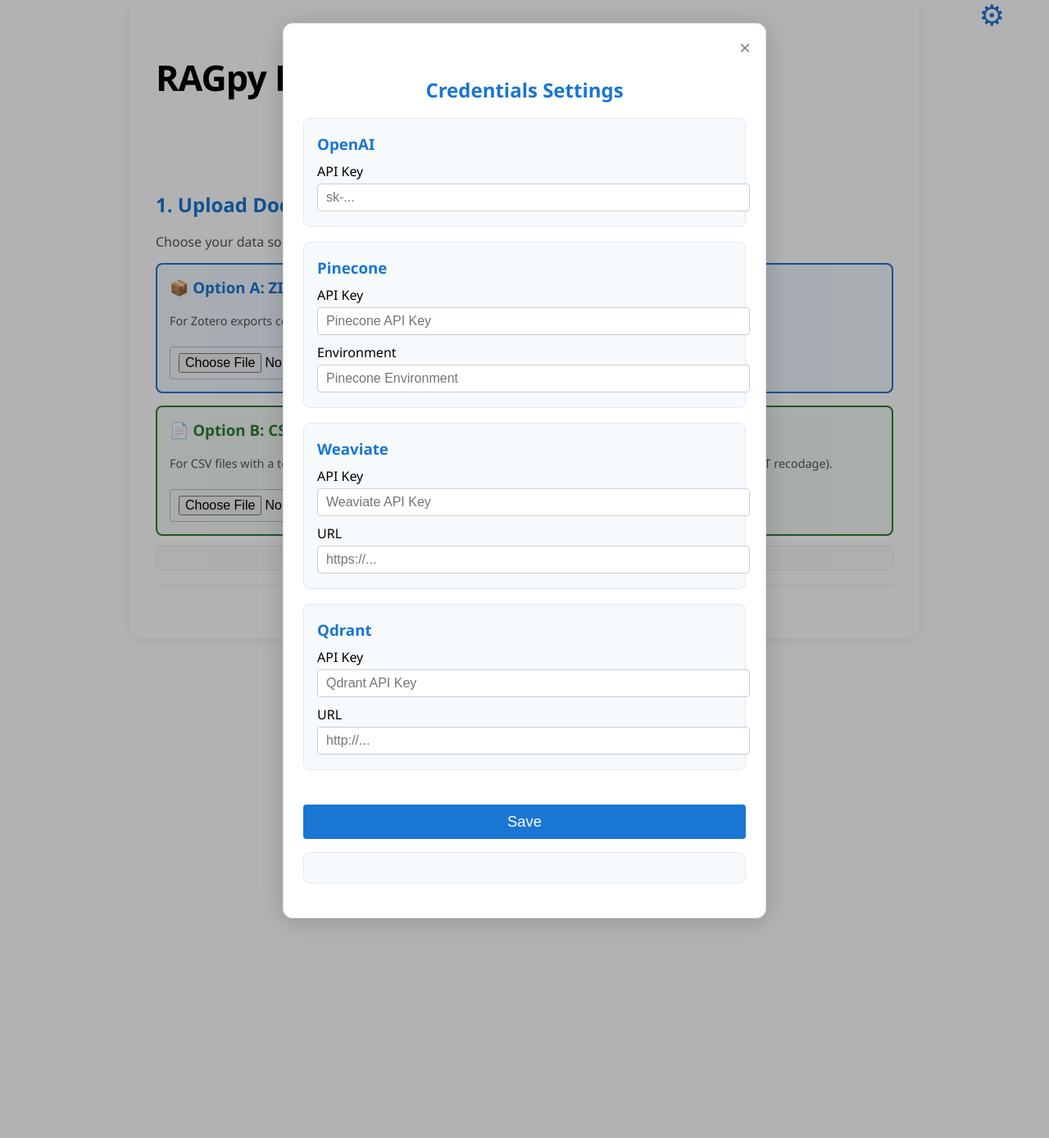
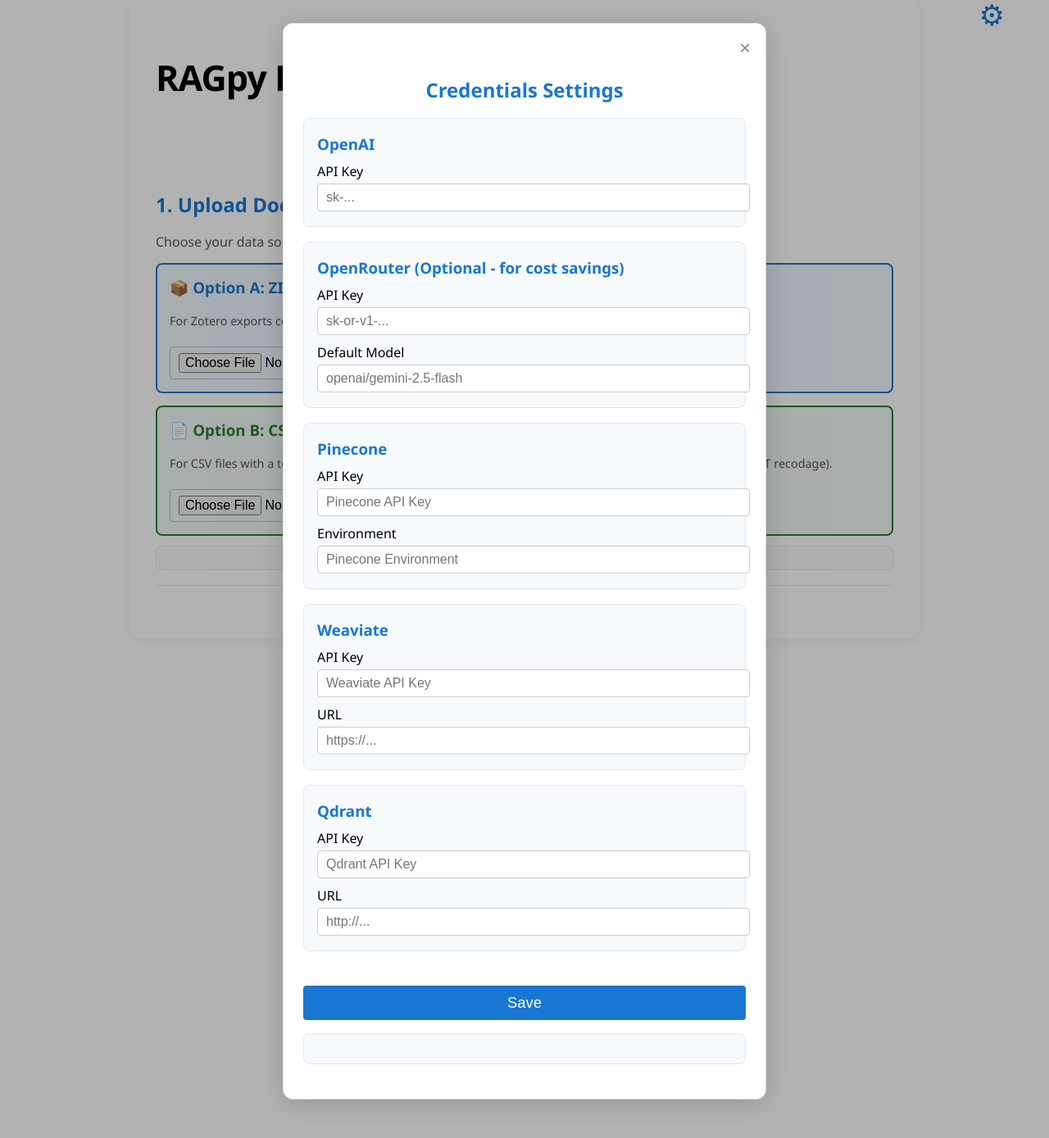
Before and after one commit to MyWebIntelligence/ragpy, a FastAPI app: page / in a window 1280 px wide, after a click that opens the changed part. Shown: the part 36-1425 px from the top of the page at 82% size. Run offline with FastAPI, Linux system fonts and the light colour scheme.

Commit message:
Openrouter access LLM

```diff
--- a/app/main.py
+++ b/app/main.py
@@ -501,7 +501,8 @@ async def get_credentials():
         logger.error(f".env file not found at: {env_path}")
         # Return empty strings for all keys if .env doesn't exist, so frontend form is populated correctly
         credential_keys_on_missing = [
-            "OPENAI_API_KEY", "PINECONE_API_KEY", "PINECONE_ENV",
+            "OPENAI_API_KEY", "OPENROUTER_API_KEY", "OPENROUTER_DEFAULT_MODEL",
+            "PINECONE_API_KEY", "PINECONE_ENV",
             "WEAVIATE_API_KEY", "WEAVIATE_URL", "QDRANT_API_KEY", "QDRANT_URL"
         ]
         empty_credentials = {k: "" for k in credential_keys_on_missing}
@@ -524,7 +525,7 @@ async def get_credentials():
 
     # Return just the credentials keys that we need for the form
     credential_keys = [
-        "OPENAI_API_KEY",
+        "OPENAI_API_KEY", "OPENROUTER_API_KEY", "OPENROUTER_DEFAULT_MODEL",
         "PINECONE_API_KEY", "PINECONE_ENV",
         "WEAVIATE_API_KEY", "WEAVIATE_URL",
         "QDRANT_API_KEY", "QDRANT_URL"
@@ -571,7 +572,8 @@ async def save_credentials(
     # Only update keys that are explicitly part of the credentials form
     # This prevents accidental overwriting of other .env variables if `data` contains more keys.
     credential_keys_to_save = [
-        "OPENAI_API_KEY", "PINECONE_API_KEY", "PINECONE_ENV",
+        "OPENAI_API_KEY", "OPENROUTER_API_KEY", "OPENROUTER_DEFAULT_MODEL",
+        "PINECONE_API_KEY", "PINECONE_ENV",
         "WEAVIATE_API_KEY", "WEAVIATE_URL", "QDRANT_API_KEY", "QDRANT_URL"
     ]
     updated_keys = []
@@ -654,9 +656,11 @@ async def get_first_chunk(path: str = Query(...), filetype: str = Query(...)): #
         return JSONResponse(status_code=500, content={"error": f"Failed to read chunk file: {e}"})
 
 @app.post("/initial_text_chunking")
-async def initial_text_chunking(path: str = Form(...)): # path is now relative to UPLOAD_DIR
+async def initial_text_chunking(path: str = Form(...), model: str = Form(None)): # path is now relative to UPLOAD_DIR
     absolute_processing_path = os.path.abspath(os.path.join(UPLOAD_DIR, path))
     logger.info(f"initial_text_chunking received relative path: '{path}', resolved to absolute: '{absolute_processing_path}'")
+    if model:
+        logger.info(f"LLM model specified for recoding: {model}")
 
     input_csv = os.path.join(absolute_processing_path, f"{BASE_CHUNK_OUTPUT_NAME}.csv")
     output_json = os.path.join(absolute_processing_path, f"{BASE_CHUNK_OUTPUT_NAME}_chunks.json")
@@ -670,13 +674,18 @@ async def initial_text_chunking(path: str = Form(...)): # path is now relative t
         script_path = os.path.abspath(os.path.join(RAGPY_DIR, "scripts", "rad_chunk.py"))
         logger.info(f"Executing rad_chunk.py (initial) with script: {script_path}, input: {input_csv}, output dir: {absolute_processing_path}")
 
-        # Modifié pour que stdout/stderr du script aillent vers la console uvicorn
-        subprocess.run([
+        # Build command with optional --model parameter
+        cmd = [
             "python3", script_path,
             "--phase", "initial",
             "--input", input_csv,
             "--output", absolute_processing_path
-        ], check=True, timeout=3600) # Timeout augmenté à 1 heure (3600 secondes)
+        ]
+        if model:
+            cmd.extend(["--model", model])
+
+        # Modifié pour que stdout/stderr du script aillent vers la console uvicorn
+        subprocess.run(cmd, check=True, timeout=3600) # Timeout augmenté à 1 heure (3600 secondes)
     except subprocess.TimeoutExpired:
         logger.error(f"Initial chunking script timed out after 1 hour. Path: {absolute_processing_path}")
         return JSONResponse(status_code=504, content={"error": "Initial chunking timed out (1 hour)."})
--- a/app/templates/index.html
+++ b/app/templates/index.html
@@ -95,6 +95,13 @@
           <input type="text" id="openaiKey" name="OPENAI_API_KEY" autocomplete="off" placeholder="sk-..." />
         </div>
         <div style="background: #f7fafd; border-radius: 8px; padding: 18px 16px; margin-bottom: 18px; border: 1px solid #e3e8f0;">
+          <h3 style="margin-top:0; margin-bottom: 10px; color: #1976d2;">OpenRouter (Optional - for cost savings)</h3>
+          <label for="openrouterKey">API Key</label>
+          <input type="text" id="openrouterKey" name="OPENROUTER_API_KEY" autocomplete="off" placeholder="sk-or-v1-..." />
+          <label for="openrouterModel">Default Model</label>
+          <input type="text" id="openrouterModel" name="OPENROUTER_DEFAULT_MODEL" autocomplete="off" placeholder="openai/gemini-2.5-flash" />
+        </div>
+        <div style="background: #f7fafd; border-radius: 8px; padding: 18px 16px; margin-bottom: 18px; border: 1px solid #e3e8f0;">
           <h3 style="margin-top:0; margin-bottom: 10px; color: #1976d2;">Pinecone</h3>
           <label for="pineconeKey">API Key</label>
           <input type="text" id="pineconeKey" name="PINECONE_API_KEY" autocomplete="off" placeholder="Pinecone API Key" />
@@ -177,6 +184,9 @@
         <input type="file" id="initialChunkUploadInput" name="file" accept=".csv" />
         <button type="submit">Upload output.csv</button>
       </form>
+      <label for="recodingModelInput" style="margin-top: 10px; display: block;">Recoding Model (optional):</label>
+      <input type="text" id="recodingModelInput" placeholder="openai/gemini-2.5-flash" style="width: 100%; max-width: 400px; padding: 8px; margin-bottom: 10px;" />
+      <p style="font-size: 0.85em; color: #666; margin-top: -5px;">Leave empty to use default from Settings. Format: "openai/gemini-2.5-flash" (OpenRouter) or "gpt-4o-mini" (OpenAI)</p>
       <button id="runInitialChunkBtn">Generate Chunks</button>
       <div id="initialChunkResult" class="result"></div>
     </section>
@@ -513,6 +523,14 @@
       const form = new URLSearchParams();
       form.append('path', currentPath);
 
+      // Get the model from the input field (if provided)
+      const modelInput = document.getElementById('recodingModelInput');
+      const model = modelInput ? modelInput.value.trim() : '';
+      if (model) {
+        form.append('model', model);
+        console.log(`Using recoding model: ${model}`);
+      }
+
       try {
         const res = await fetch('/initial_text_chunking', {
           method: 'POST',
```
Also changed, not shown: scripts/rad_chunk.py (+45 -9 lines), .claude/pipeline_current_architecture.md, README.md, 2 other files.
